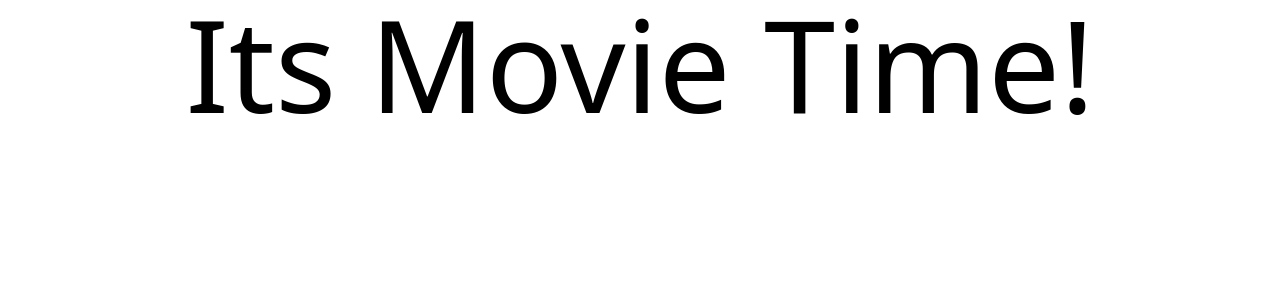
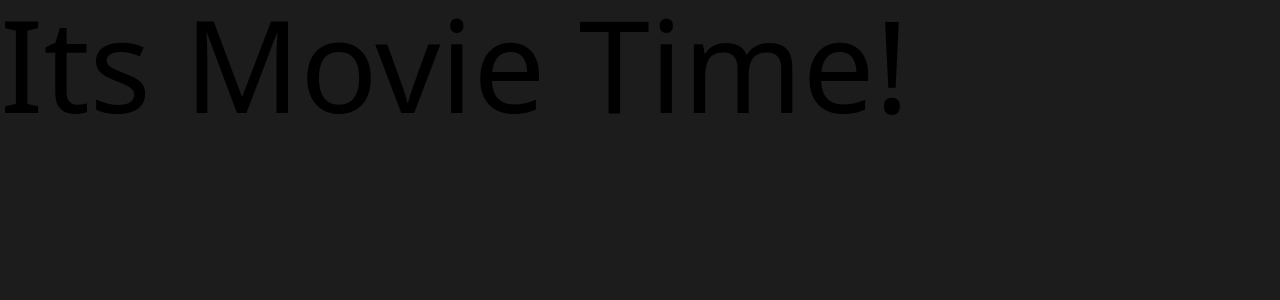
Before and after one commit to amithkashyaph/movie-time, a React (Create React App) app: page / in a window 1280 px wide. Shown: the top 300 px of the page. Built offline with nearby package versions, Linux system fonts and the light colour scheme.

Commit message:
refactored App css file

```diff
--- a/src/App.css
+++ b/src/App.css
@@ -1,38 +1,6 @@
-.App {
-  text-align: center;
+body {
+  padding: 0;
+  margin: 0;
+  box-sizing: border-box;
+  background: rgb(28, 28, 28);
 }
-
-.App-logo {
-  height: 40vmin;
-  pointer-events: none;
-}
-
-@media (prefers-reduced-motion: no-preference) {
-  .App-logo {
-    animation: App-logo-spin infinite 20s linear;
-  }
-}
-
-.App-header {
-  background-color: #282c34;
-  min-height: 100vh;
-  display: flex;
-  flex-direction: column;
-  align-items: center;
-  justify-content: center;
-  font-size: calc(10px + 2vmin);
-  color: white;
-}
-
-.App-link {
-  color: #61dafb;
-}
-
-@keyframes App-logo-spin {
-  from {
-    transform: rotate(0deg);
-  }
-  to {
-    transform: rotate(360deg);
-  }
-}
```
